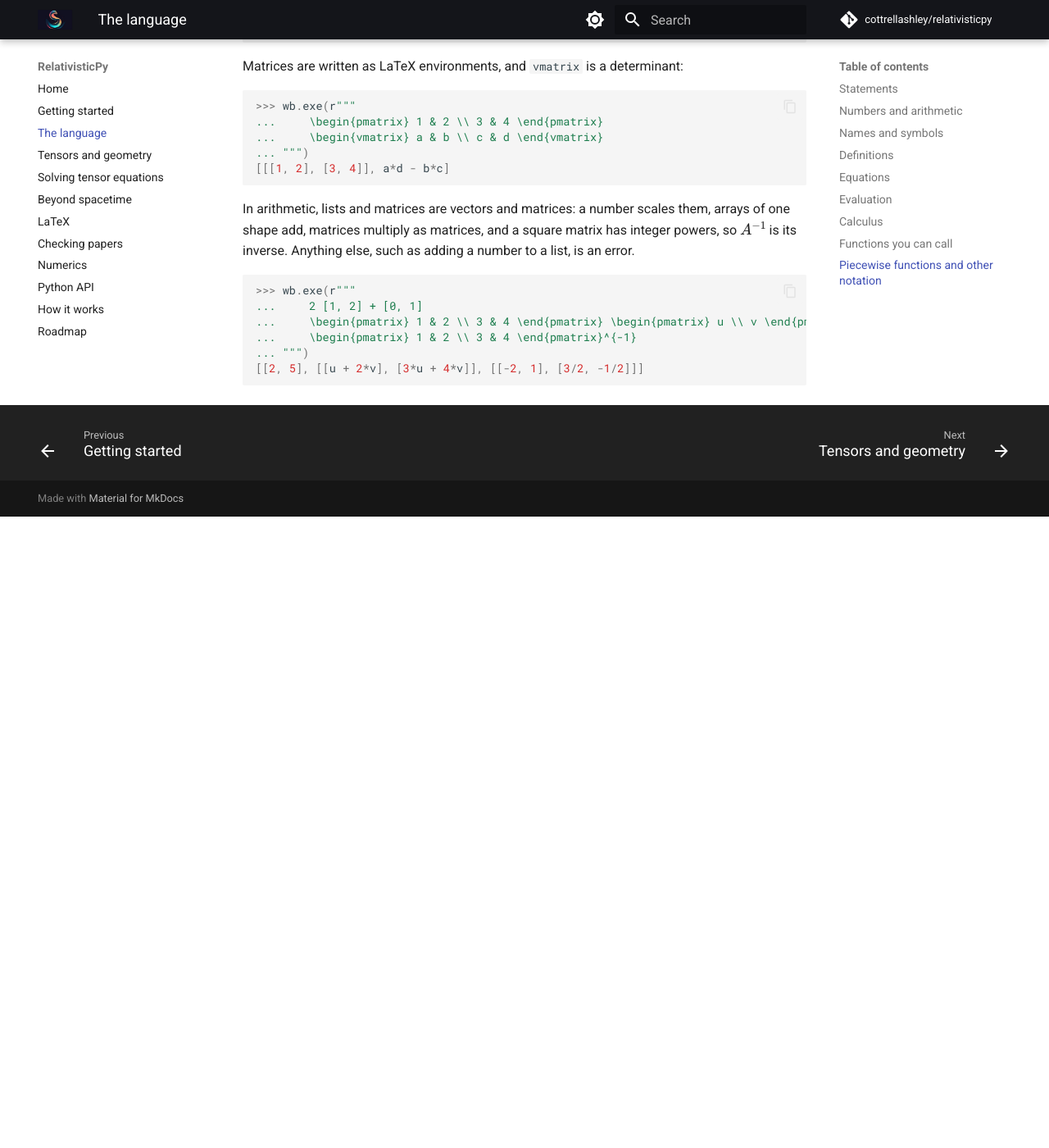
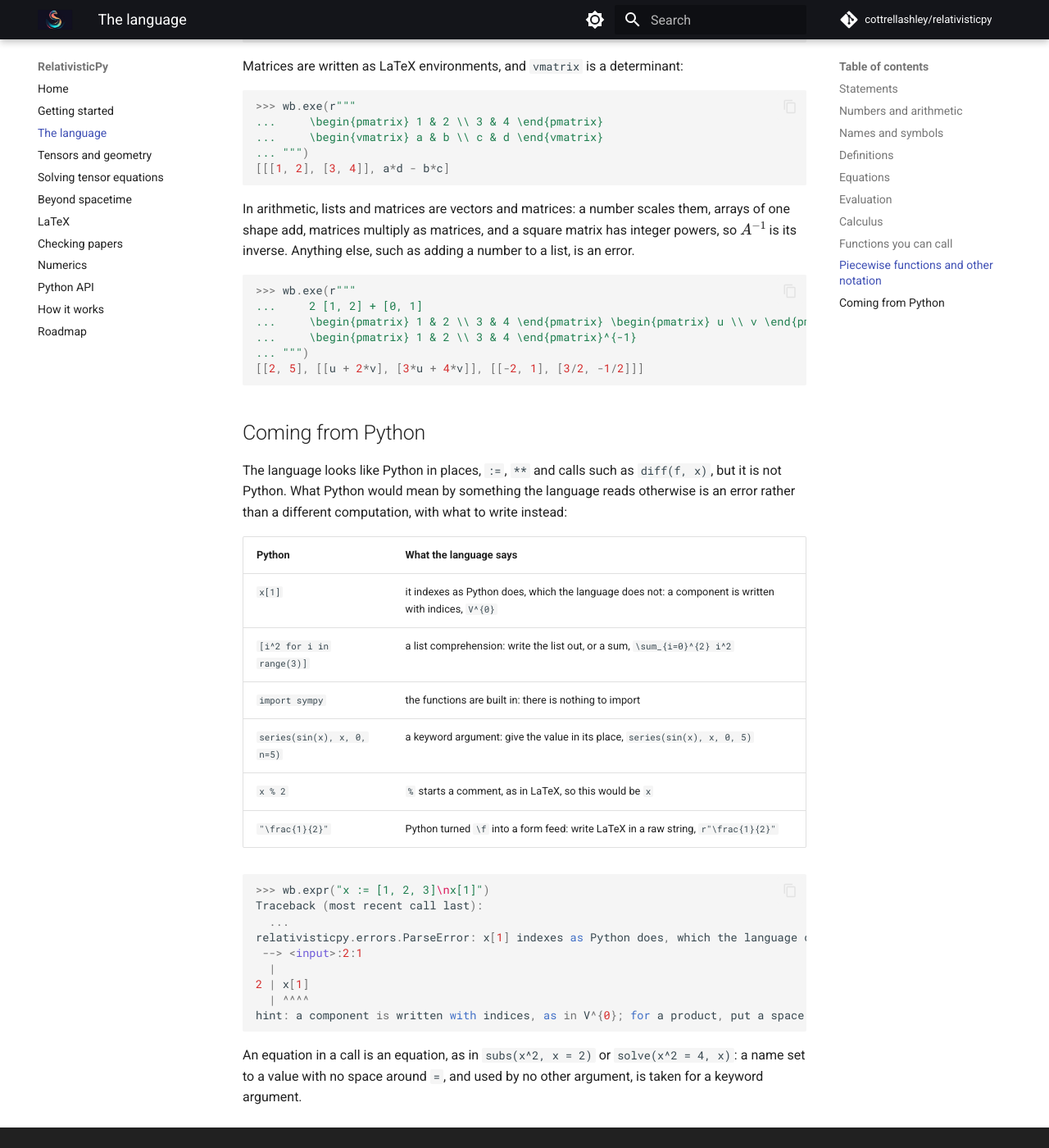
Before and after one commit to cottrellashley/relativisticpy, an MkDocs documentation site: the page built from docs/language.md, in a window 1280 px wide and 1400 px high, scrolled down 4615 px. Shown: the whole window at 82% size. Built offline with MkDocs 1.6.1 and Material for MkDocs 9.7.7, drawn with Linux system fonts in a browser that asks for light colours; comment, search, counter and statistics services are not loaded; before the commit the page ends 5245 px from its top, so only the background shows below that.

Commit message:
Say in the docs what the language makes of Python's habits
An agent's or a newcomer's first guesses are Python's: x[1], a list
comprehension, import, a keyword argument, x % 2 and a string that is not raw.
The language page now lists what each is told and what to write instead, with
the error for x[1] as an example, and says how an equation in a call is told
from a keyword argument.

Co-Authored-By: Claude Opus 5.5 <noreply@anthropic.com>

````diff
--- a/docs/language.md
+++ b/docs/language.md
@@ -280,3 +280,36 @@ adding a number to a list, is an error.
 [[2, 5], [[u + 2*v], [3*u + 4*v]], [[-2, 1], [3/2, -1/2]]]
 
 ```
+
+## Coming from Python
+
+The language looks like Python in places, `:=`, `**` and calls such as
+`diff(f, x)`, but it is not Python. What Python would mean by something the
+language reads otherwise is an error rather than a different computation, with
+what to write instead:
+
+| Python | What the language says |
+|---|---|
+| `x[1]` | it indexes as Python does, which the language does not: a component is written with indices, `V^{0}` |
+| `[i^2 for i in range(3)]` | a list comprehension: write the list out, or a sum, `\sum_{i=0}^{2} i^2` |
+| `import sympy` | the functions are built in: there is nothing to import |
+| `series(sin(x), x, 0, n=5)` | a keyword argument: give the value in its place, `series(sin(x), x, 0, 5)` |
+| `x % 2` | `%` starts a comment, as in LaTeX, so this would be `x` |
+| `"\frac{1}{2}"` | Python turned `\f` into a form feed: write LaTeX in a raw string, `r"\frac{1}{2}"` |
+
+```python
+>>> wb.expr("x := [1, 2, 3]\nx[1]")
+Traceback (most recent call last):
+  ...
+relativisticpy.errors.ParseError: x[1] indexes as Python does, which the language does not
+ --> <input>:2:1
+  |
+2 | x[1]
+  | ^^^^
+hint: a component is written with indices, as in V^{0}; for a product, put a space before the bracket
+
+```
+
+An equation in a call is an equation, as in `subs(x^2, x = 2)` or
+`solve(x^2 = 4, x)`: a name set to a value with no space around `=`, and used
+by no other argument, is taken for a keyword argument.
````
